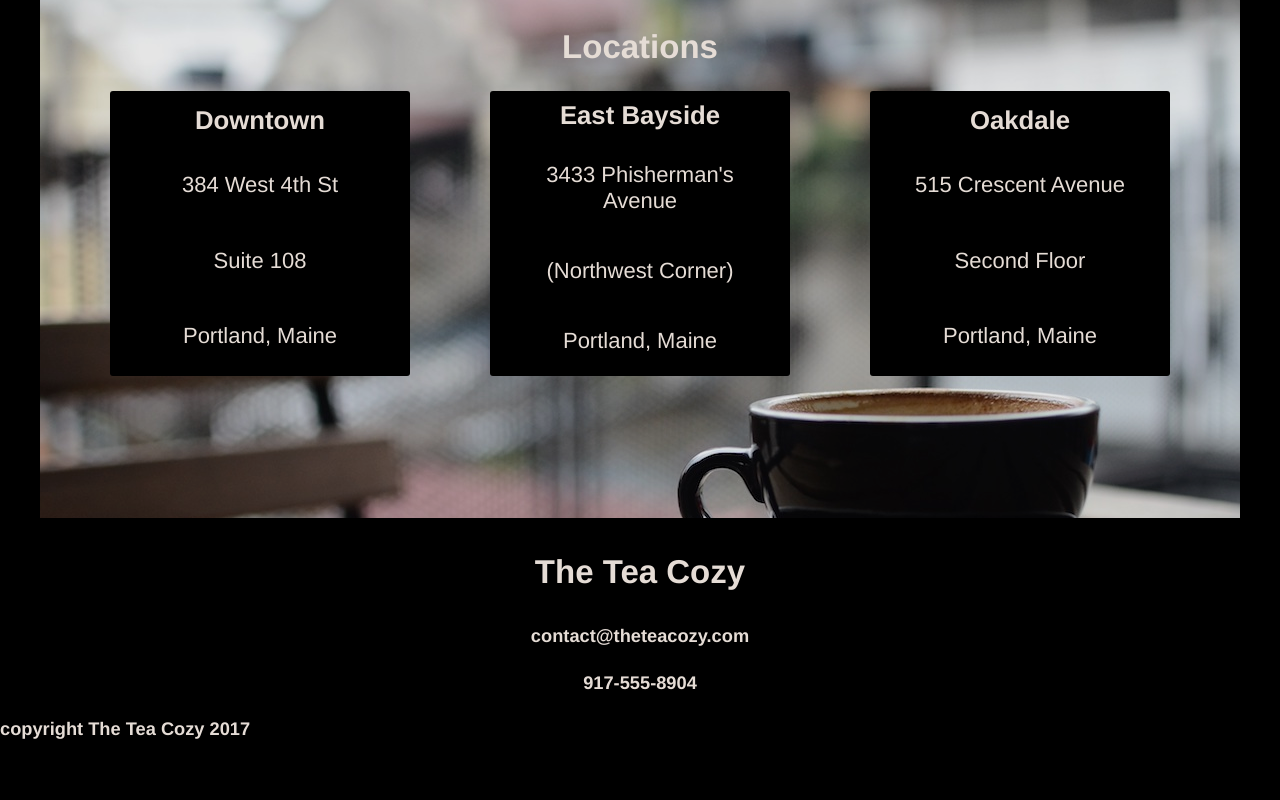
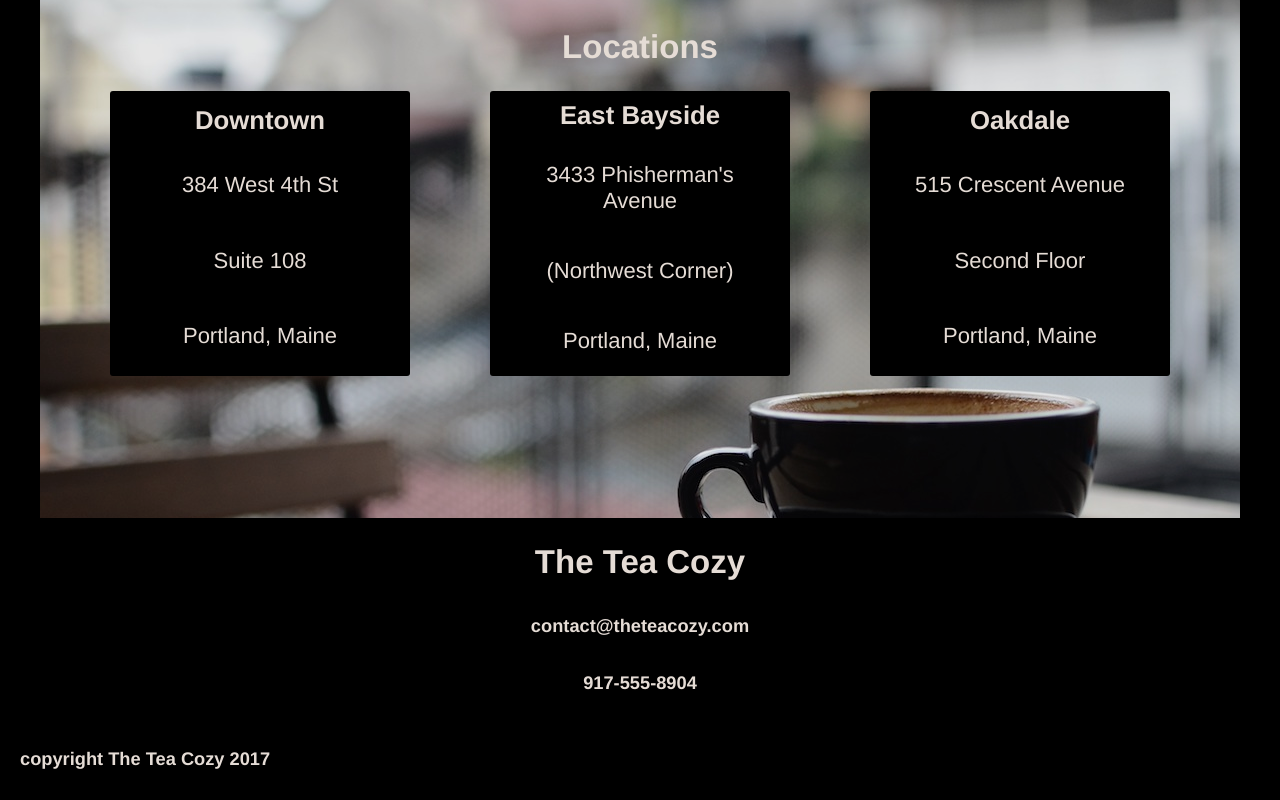
Before and after one commit to NBESS/elements-and-structure, a plain HTML site: page Styling a Website/Layout_with_Flexbox/index.html in a window 1280 px wide. Shown: the part 1609-2409 px from the top of the page. Before the commit the page ends 2349 px from the top, so only its background shows below. Drawn offline with Linux system fonts and the light colour scheme.

Commit message:
completes project

```diff
--- a/Styling a Website/Layout_with_Flexbox/style.css
+++ b/Styling a Website/Layout_with_Flexbox/style.css
@@ -29,7 +29,7 @@ main {
     margin: auto;
 }
 
-h2, h3, h4 {
+h2, h3, h4, h5 {
     padding: 10px;
 }
 
@@ -153,4 +153,9 @@ header {
 
 footer {
     width: 100%;
+    padding-left: 20px;
 }
+
+footer h5 {
+    margin: 20px 0;
+}
```
